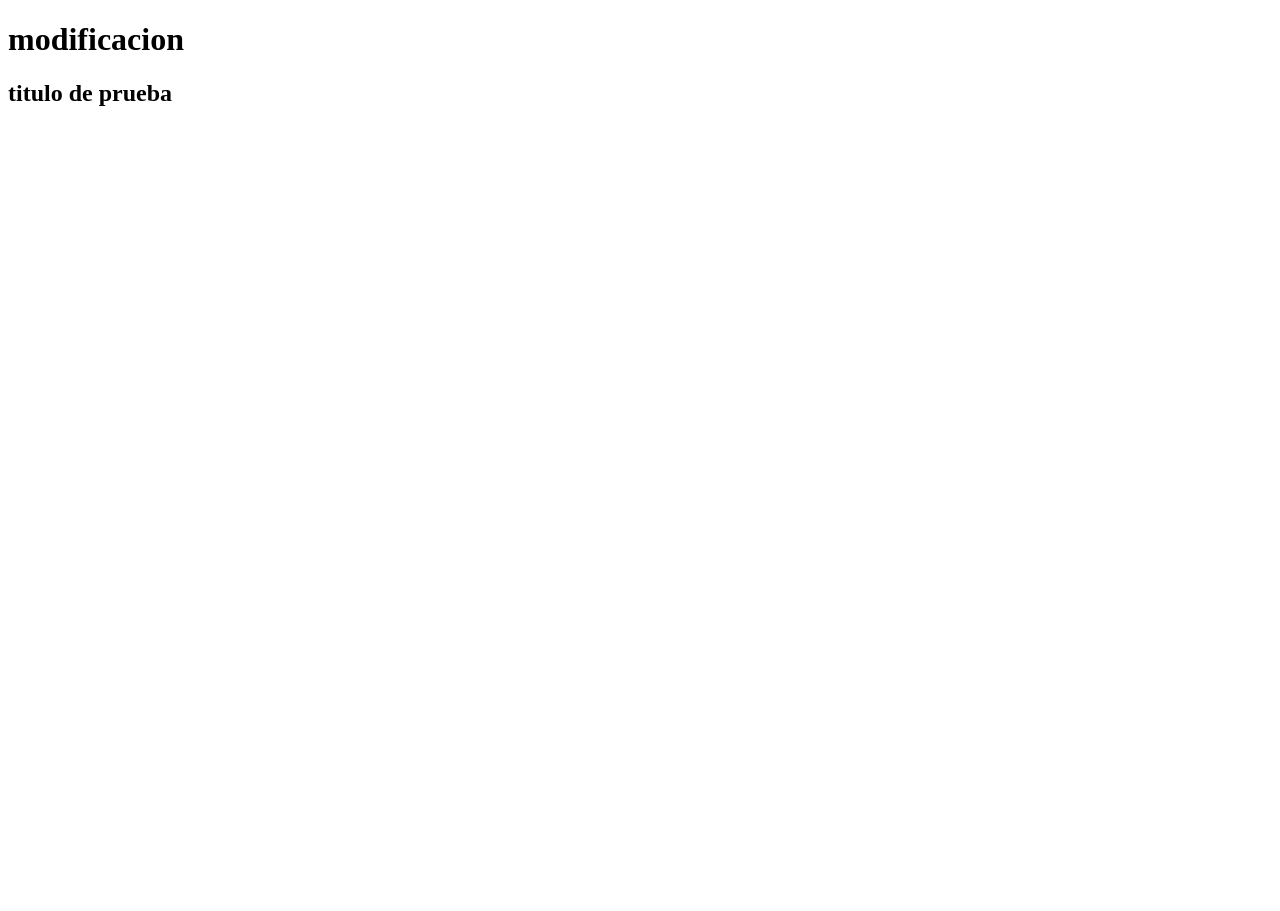
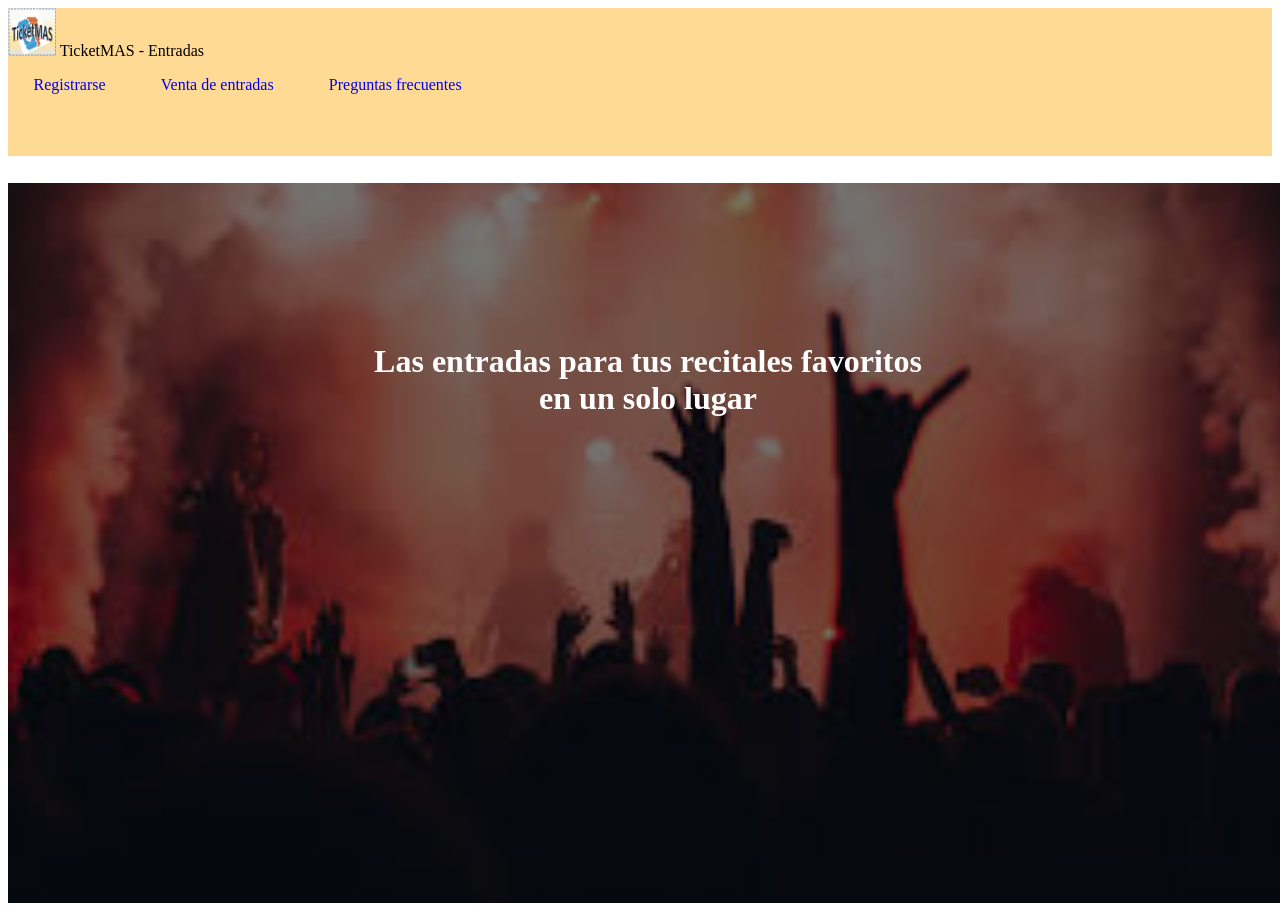
Before and after one commit to FacundoYampa/24101-g14, a plain HTML site: page index.html in a window 1280 px wide. Before the commit the page ends 800 px from the top, so only its background shows below. Drawn offline with Linux system fonts and the light colour scheme.

Commit message:
estructura inicial html

```diff
--- a/Styles/styles.css
+++ b/Styles/styles.css
@@ -0,0 +1,44 @@
+.header{
+    background-color: rgba(255, 166, 0, 0.414);
+}
+
+
+.headerlogo{
+    height: 5vh;
+    display: inline;
+    width: 45vw;
+
+}
+
+.headermenu {
+    height: 10vh;
+    display: block;
+    width: 45vw;
+    padding-top: 2vh ;
+}
+
+.headermenu a {
+    padding-left: 2vw;
+    padding-right: 2vw;
+    text-decoration: none;
+}
+
+
+.main{
+
+    background-image: linear-gradient(to right top, #0000008a, #0000008a), url(../imgs/concierto.jpg);
+    height: 90vh; /*vh altura relativa*/
+    width: 100vw; /*vw ancho relativo*/
+    background-size: cover;
+    background-position: center;
+    text-align: center;
+    color: white;
+}
+
+
+
+.titulo_main {
+    padding-top: 20vh;
+    padding-bottom: 5vh;
+    font-size: 2rem;
+}
--- a/index.html
+++ b/index.html
@@ -4,15 +4,42 @@
 <head>
     <meta charset="UTF-8">
     <meta name="viewport" content="width=device-width, initial-scale=1.0">
-    <title>Trabajo Práctico CaC 24101</title>
+    <link rel="stylesheet" href="./Styles/styles.css">
+    <link rel="shortcut icon" href="./favicon_io/favicon-32x32.png" type="image/x-icon">
+    <title>TicketMAS</title>
 </head>
 
 <body>
-<h1>
-modificacion
-</h1>
 
-<h2> titulo de prueba </h2>
+<header class="header">
+    <div class="headerlogo">
+
+       <img src="./favicon_io/favicon.ico">
+       TicketMAS - Entradas
+    </div>
+
+
+    <div class="headermenu">
+        <a href="./html/registro.html">Registrarse</a>
+        <a href="./html/ventadeentradas.html">Venta de entradas</a>
+        <a href="./html/preguntas.html">Preguntas frecuentes</a>
+    </div>
+
+
+</header>
+
+
+<main>
+    <section class="main">
+        <h1 class="titulo_main texto">
+            Las entradas para tus recitales favoritos <br>en un solo lugar
+
+
+
+        </h1>
+
+    </section>
+</main>
 
 </body>
 
```
Also changed, not shown: html/preguntas.html (added, +11 -0 lines), html/registro.html (added, +11 -0 lines), html/ventadeentradas.html (added, +11 -0 lines), favicon_io/android-chrome-192x192.png (added), favicon_io/android-chrome-512x512.png (added), favicon_io/apple-touch-icon.png (added), favicon_io/favicon-16x16.png (added), favicon_io/favicon-32x32.png (added), favicon_io/favicon.ico (added), favicon_io/site.webmanifest (added), imgs/concierto.jpg (added), imgs/logo.png (added), imgs/logo1.jpg (added), 2 other files.
